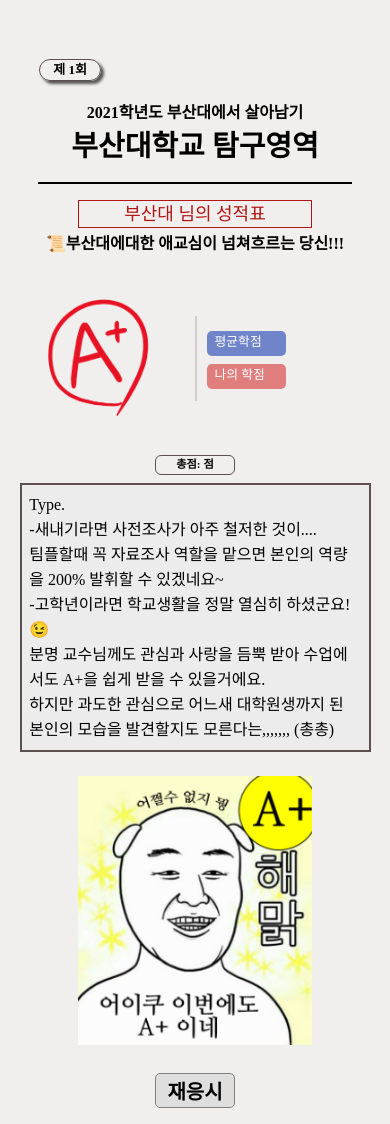
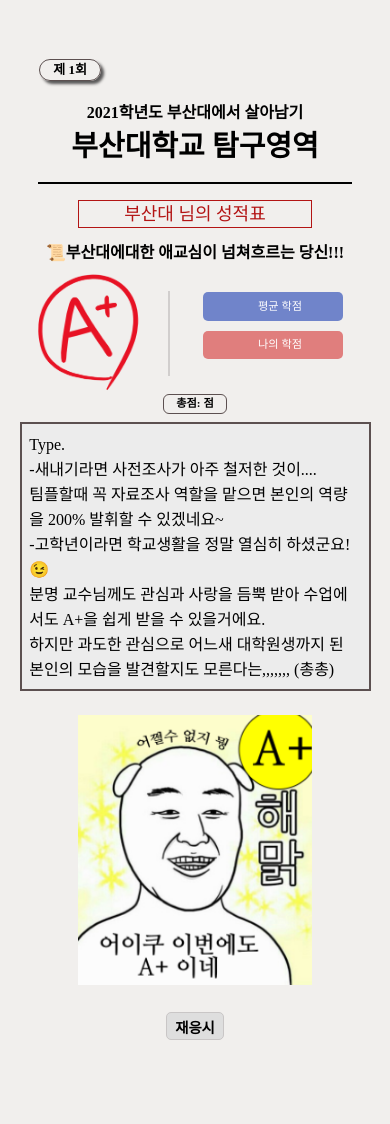
Before and after one commit to arimSeo/PNU-Quiz, a Django app: template Project/Qapp/templates/result.html in a window 390 px wide. After the commit the page ends 1040 px from the top, so only its background shows below. Run offline with Django 3.2, Linux system fonts and the light colour scheme; the template is opened without the code that fills it, so the values that code supplies are empty; some libraries are stand-ins or nearby versions.

Commit message:
[mdf] result css 수정

```diff
--- a/Project/Qapp/static/css/result.css
+++ b/Project/Qapp/static/css/result.css
@@ -69,16 +69,21 @@
 .grade_img{
     width: 20%;
     height: 20%;
-    margin: 1% 10% 1% 20%;
+    margin: 1% 30% 1% 0%;
     display:inline-block;
 }
 
 .title{
     text-align: center;
-    margin-top: 3%;
-    margin-bottom: 2%;
+    margin-top: 1.6%;
+    margin-bottom: 0%;
     font-weight: bold;
     font-size: 1.8rem;
+}
+
+.scoreandbar{
+    margin-top: -1%;
+    text-align: center;
 }
 
 .score{
@@ -122,15 +127,15 @@
 }
 
 .verti{
-    margin:-20% 0 0% 45%;
-    height:200px;
+    margin:-22% 0 0% 50%;
+    height:300px;
     border-left: 2px solid rgba(46, 42, 42, 0.164);
     /* position: relative; */
 }
 
 
 .all-bar{
-    margin:-12% 20% 10% 40%;
+    margin:-15% 0% 10% 41%;
 }
 
 .bar_box {
@@ -167,17 +172,17 @@
 
 #re_btn{
     border-radius: 5px;
-    border: 1.5px solid gray;
-    padding: 0.5% 3% 0.5% 3%;
+    border: 0.5px solid #c9c6c6;
+    padding: 0.4% 1.5% 0.4% 1.5%;
     margin-top: 1%;
     background-color: #DEDEDE;
     text-align: center;
-    font-size: 20px;
+    font-size: 0.9rem;
     font-weight: bold;
     cursor: pointer;
 }
 #re_btn:hover{
-    background-color: #463103d0;
+    background-color: #312f2ad0;
     text-align: center;
     cursor: pointer;
     color: white;
@@ -228,11 +233,10 @@
     .grade_img{
         width: 30%;
         height: 30%;
-        margin: 4% 5% 1% 10%;
-        display:inline-block;
+        margin: 0% 55% 1% 0%;
     }
     .verti{
-        margin:-29% 0% 0% 50%;
+        margin:-29% 0% 0% 43%;
         height:85px;
         border-left: 2px solid rgba(46, 42, 42, 0.164);
         position: relative;
@@ -241,15 +245,20 @@
 
 
     .title{
-        margin: 2% 0 2% 0;
+        margin: 4.5% 0 2% 0;
         font-weight: bold;
         /* display: inline-block; */
         font-size: 1rem;
         text-align: center;
     }
 
+    .scoreandbar{
+        margin: -5% 0 8% 0;
+        text-align: center;
+    }
+
     .all-bar{
-        margin:-20% 20% 16% 35%;
+        margin:-24% 0% 0% 20%;
     }
     .bar_box {
         width: 45%;
@@ -260,14 +269,14 @@
     }
 
     #score_bar, #score_bar2 {
-        height: 20px;
+        /* height: 20px; */
         border-radius: 5px;
-        margin: 10% 0% 2% 0%;
+        margin: 7% 0% 2% 0%;
         padding: 6% 0 0% 10%;
     }
 
     .score{
-        padding:0.8% 2% 0.9% 2% ;
+        padding:0.8% 0% 0.9% 0% ;
         width:16%;
         border: 1.5px solid rgb(92, 80, 80);
         border-radius: 6px;
@@ -315,14 +324,11 @@
 
     #re_btn{
         border-radius: 5px;
-        border: 1.5px solid gray;
-        padding: 0.5% 3% 0.5% 3%;
         margin:2% 0 2% 0;
-        background-color: #DEDEDE;
         text-align: center;
-        font-size: 20px;
-        font-weight: bold;
+        font-size: 0.9rem;
         cursor: pointer;
+        padding: 0.6% 2.2% 0.6% 2.2%;
     }
 
 }
--- a/Project/Qapp/static/result.js
+++ b/Project/Qapp/static/result.js
@@ -1,7 +1,7 @@
 window.onload = initall;
 
 function initall() {
-    // $(".result_content").hide();
+    $(".result_content").hide();
     setTimeout(function () {
         $(".loading").fadeOut(400);
         $(".result_content").fadeIn(4000);
@@ -23,6 +23,8 @@ function initall() {
     // document.getElementById("content_bar").style.width = `${average_score_percent}%`;
     // document.getElementById("content_bar2").style.width = `${user_score_percent}%`;
 
+
+    setTimeout(function(){
         var first_width = 0;
         var id = setInterval(frame, 50);
         function frame() {
@@ -31,8 +33,11 @@ function initall() {
             } else {
                 first_width++;
                 score.style.width = first_width + "%";
-            // score.innerHTML = first_width+"%";
             }
+            setTimeout(function(){
+                score.innerHTML = "평균 학점";
+                score.style.fontSize="0.7rem"
+            }, 1500);
         }
         var first_width2 = 0;
         var id2 = setInterval(frame2, 50);
@@ -44,5 +49,10 @@ function initall() {
                 myscore.style.width = first_width2 + "%";
                 // myscore.innerHTML = first_width+"%";
             }
+            setTimeout(function(){
+                myscore.innerHTML = "나의 학점";
+                myscore.style.fontSize="0.7rem"
+            }, 2000);
         }
+    },2900)
 };
--- a/Project/Qapp/templates/result.html
+++ b/Project/Qapp/templates/result.html
@@ -22,7 +22,7 @@
     {% if user.score < 2 %}
     <div class="results">
     <div class="title">📜 자네... 우리학교가 어디에 있는지는 아시는가..??</div>
-
+    <div class="scoreandbar">
         <img src="{% static 'image/F.png' %}" class="grade_img"><br>
         <div class="verti"></div>
             <div class="all-bar">
@@ -31,11 +31,11 @@
                     <div id="user_score">{{user.score}}</div>
                 </div>
                 <div class="bar_box">
-                <div id="score_bar">평균학점</div>
-                <div id="score_bar2">나의 학점</div>
+                    <div id="score_bar"></div>
+                    <div id="score_bar2"></div>
                 </div>
             </div>
-
+    </div>
         <div class="res-score">
             <div class="score">총점: {{user.score}}점</div>
         </div>
@@ -51,7 +51,7 @@
     {% elif user.score < 5 %}
     <div class="results">
         <div class="title">📜 자 이제 시작이야~ </div><br>
-
+        <div class="scoreandbar">
             <img src="{% static 'image/c+.png' %}" class="grade_img"><br>
             <div class="verti"></div>
             <div class="all-bar">
@@ -60,11 +60,11 @@
                     <div id="user_score">{{user.score}}</div>
                 </div>
                 <div class="bar_box">
-                <div id="score_bar">평균학점</div>
-                <div id="score_bar2">나의 학점</div>
+                    <div id="score_bar"></div>
+                    <div id="score_bar2"></div>
                 </div>
             </div>
-
+        </div>
         <div class="res-score">
             <div class="score">총점: {{user.score}}점</div>
         </div>
@@ -81,6 +81,7 @@
     {% elif user.score < 8 %}
     <div class="results">
         <div class="title">📜 학교 쫌 다녀봐따 이말이야~ </div><br>
+        <div class="scoreandbar">
             <img src="{% static 'image/b+.png' %}" class="grade_img"><br>
             <div class="verti"></div>
             <div class="all-bar">
@@ -89,11 +90,11 @@
                     <div id="user_score">{{user.score}}</div>
                 </div>
                 <div class="bar_box">
-                <div id="score_bar">평균학점</div>
-                <div id="score_bar2">나의 학점</div>
+                    <div id="score_bar"></div>
+                    <div id="score_bar2"></div>
                 </div>
             </div>
-
+        </div>
         <div class="res-score">
             <div class="score">총점: {{user.score}}점</div>
         </div>
@@ -111,6 +112,7 @@
         {% else %}
     <div class="results">
         <div class="title">📜부산대에대한 애교심이 넘쳐흐르는 당신!!! </div><br>
+        <div class="scoreandbar">
             <img src="{% static 'image/A+.png' %}" class="grade_img"><br>
             <div class="verti"></div>
             <div class="all-bar">
@@ -119,11 +121,11 @@
                     <div id="user_score">{{user.score}}</div>
                 </div>
                 <div class="bar_box">
-                <div id="score_bar">평균학점</div>
-                <div id="score_bar2">나의 학점</div>
+                    <div id="score_bar"></div>
+                    <div id="score_bar2"></div>
                 </div>
             </div>
-
+        </div>
         <div class="res-score">
             <div class="score">총점: {{user.score}}점</div>
         </div>
```
Lines whose indentation alone changed are shown as unchanged.
